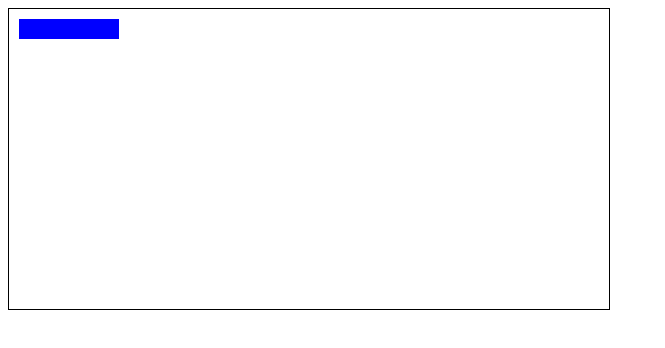
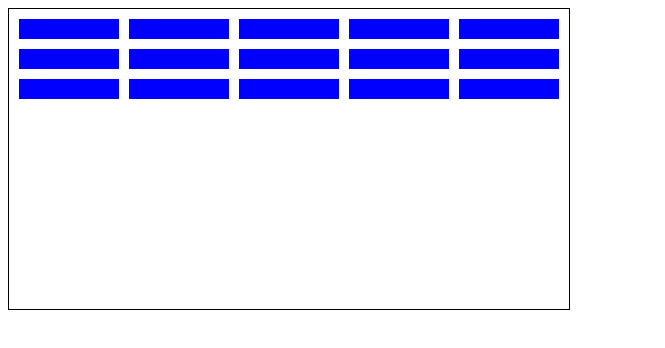
Before and after one commit to MaximEYakovlev/Game, a plain HTML site: page index.html in a window 1280 px wide. Shown: the whole page, without its empty margins (0-665 px from the left). Drawn offline with Linux system fonts and the light colour scheme.

Commit message:
created all the blocks

```diff
--- a/index.js
+++ b/index.js
@@ -12,7 +12,21 @@ class Block {
 }
 
 const blocks = [
-    new Block(10, 270)
+    new Block(10, 270),
+    new Block(120, 270),
+    new Block(230, 270),
+    new Block(340, 270),
+    new Block(450, 270),
+    new Block(10, 240),
+    new Block(120, 240),
+    new Block(230, 240),
+    new Block(340, 240),
+    new Block(450, 240),
+    new Block(10, 210),
+    new Block(120, 210),
+    new Block(230, 210),
+    new Block(340, 210),
+    new Block(450, 210),
 ]
 
 const addBlocks = () => {
--- a/styles.css
+++ b/styles.css
@@ -1,6 +1,6 @@
 .grid {
     position: absolute;
-    width: 600px;
+    width: 560px;
     height: 300px;
     border: solid black 1px;
 }
```
